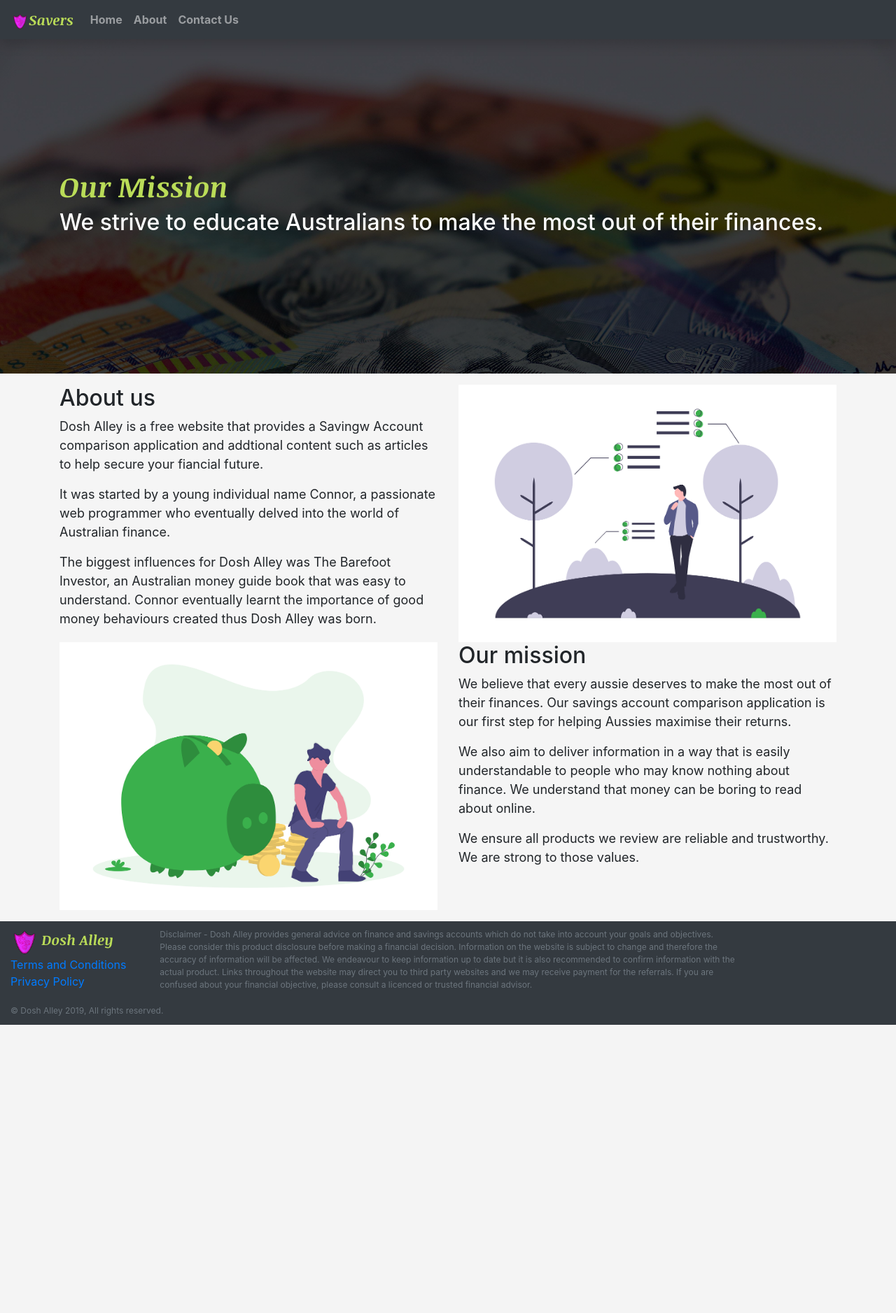
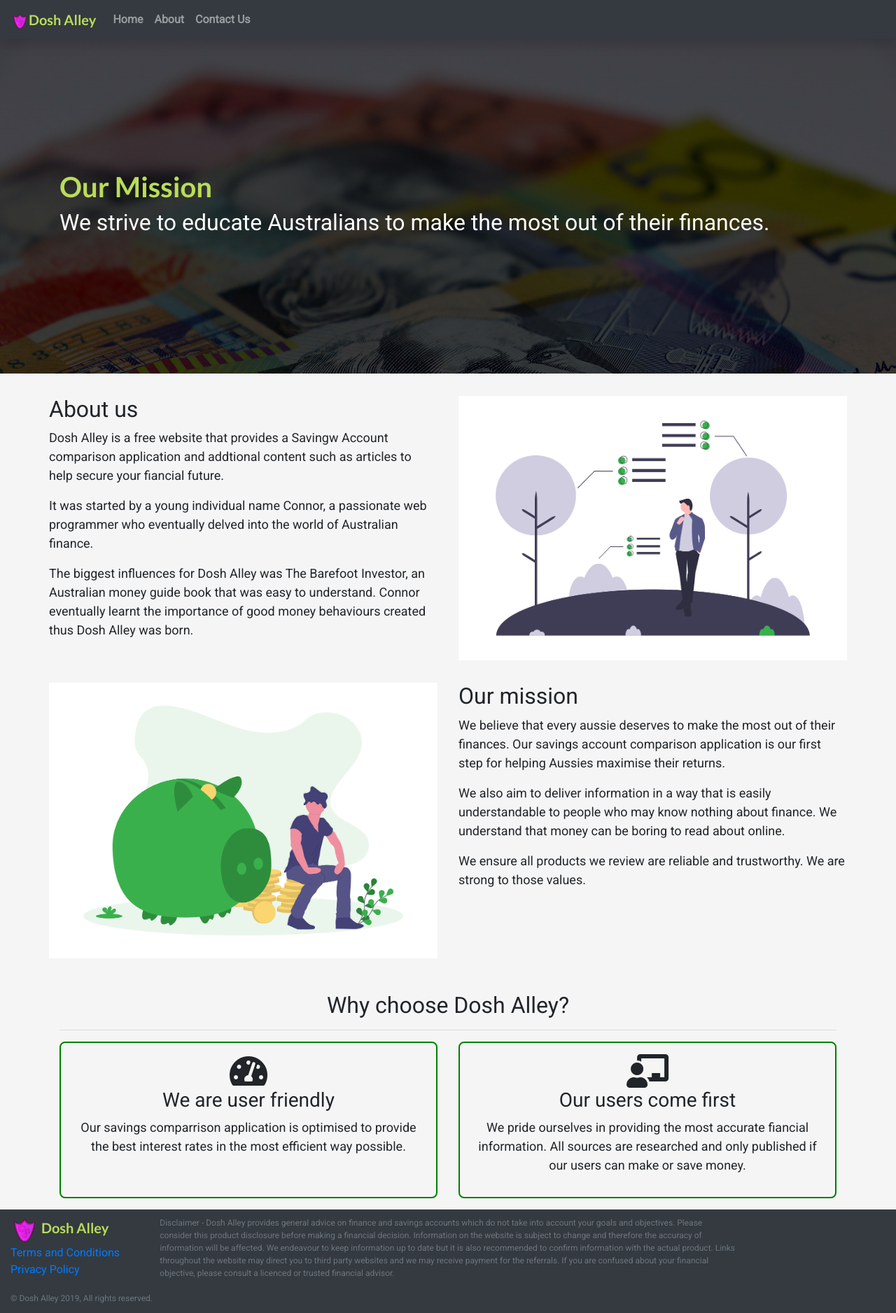
Before and after one commit to conjamver/savers, a PHP site: page /about.php in a window 1280 px wide. Shown: the whole page at 70% size. Before the commit the page ends 1465 px from the top, so only its background shows below. Run offline with PHP 8.4, Linux system fonts and the light colour scheme; some libraries are stand-ins or nearby versions.

Commit message:
About me page and font update

```diff
--- a/about.php
+++ b/about.php
@@ -21,7 +21,7 @@
 
     <div id="main">
         <!--Welcome Banner -->
-        <section id="abt-banner">
+        <section id="abt-banner" class="">
             <div class="container">
                 <div class = "row">
                     <div class="col-md-12">
@@ -33,8 +33,8 @@
         </section>
 
         <!--About Section --->
-        <section id="about">
-            <div class="container">
+        <section id="about" class="sectionBody">
+            <div class="container sectionBody">
                 <div class="row">
                     <div class="col-md-6">
                         <h2>
@@ -63,7 +63,7 @@
             </div>
 
             <!--Our Mission Section --->
-            <div class="container">
+            <div class="container sectionBody">
                 <div class="row">
 
                     <div class ="col-md-6">
@@ -81,6 +81,41 @@
             </div>
         </section>
 
+        <!--Benefits--->
+        <section class="sectionBody">
+            <div class="container">
+                  <div class="row">
+
+                    <div class ="col-md-12 text-center">
+                        <h2>Why choose Dosh Alley?</h2>
+                        <hr>
+
+                    </div>
+                </div>
+            </div>
+
+            <div class="container">
+                  <div class="row">
+
+                    <div class ="col-md-6 text-center">
+                        <div class="benefitCont">
+                        <i class="fas fa-tachometer-alt"></i>
+                        <h3>We are user friendly</h3>
+                        <p>Our savings comparrison application is optimised to provide the best interest rates in the most efficient way possible.   </p>
+                        </div>
+                    </div>
+                      <div class ="col-md-6 text-center">
+                          <div class="benefitCont">
+                        <i class="fas fa-chalkboard-teacher"></i>
+                        <h3>Our users come first</h3>
+                          <p>We pride ourselves in providing the most accurate fiancial information. All sources are researched and only published if our users can make or save money.</p>
+                        </div>
+
+                    </div>
+                </div>
+            </div>
+
+        </section>
 
 
 
--- a/css/main.css
+++ b/css/main.css
@@ -1,5 +1,8 @@
 html, body {
-  height: 100%; }
+  height: 100%;
+  font-family: "Roboto", sans-serif; }
+  html h1, body h1 {
+    font-family: "Lato", sans-serif; }
 
 body {
   padding-top: 54px; }
@@ -38,7 +41,7 @@
   display: flex;
   align-items: center; }
   #home-banner h1 {
-    font-family: "Noticia Text", serif;
+    font-family: "Lato", sans-serif;
     color: #badc58; }
   #home-banner h3 {
     color: #6ab04c; }
@@ -217,7 +220,6 @@
   background-color: #f39c12; }
 
 #about {
-  padding: 16px 0;
   min-height: 100%;
   font-size: 18px; }
 
@@ -225,6 +227,25 @@
   border: 2px solid #6ab04c;
   border-radius: 8px;
   padding: 16px; }
+
+.sectionBody {
+  padding: 16px 0; }
+
+.contPad {
+  padding: 16px 0; }
+
+#saverTiers {
+  font-size: 18px; }
+
+.benefitCont {
+  border: solid 2px green;
+  border-radius: 8px;
+  min-height: 100%;
+  padding: 16px; }
+  .benefitCont i {
+    font-size: 48px; }
+  .benefitCont p {
+    font-size: 18px; }
 
 #abt-banner {
   background-size: 100% 100vh;
@@ -237,7 +258,7 @@
   display: flex;
   align-items: center; }
   #abt-banner h1 {
-    font-family: "Noticia Text", serif;
+    font-family: "Lato", sans-serif;
     color: #badc58; }
   #abt-banner img {
     max-height: 200px; }
@@ -248,7 +269,7 @@
   max-height: 25px; }
 
 #nav-logo {
-  font-family: "Noticia Text", serif;
+  font-family: "Lato", sans-serif;
   color: #badc58; }
 
 footer {
@@ -256,7 +277,7 @@
   background: #343a40;
   padding: 10px 0px; }
   footer h5 {
-    font-family: "Noticia Text", serif;
+    font-family: "Lato", sans-serif;
     color: #badc58;
     display: inline-block; }
   footer img {
--- a/includes/header.php
+++ b/includes/header.php
@@ -20,6 +20,8 @@
 
     <!-- Google Fonts-->
     <link href="https://fonts.googleapis.com/css?family=Noticia+Text:700i" rel="stylesheet">
+    <link href="https://fonts.googleapis.com/css?family=Roboto&display=swap" rel="stylesheet">
+    <link href="https://fonts.googleapis.com/css?family=Lato:700&display=swap" rel="stylesheet">
 
 <!-- Font Awesome-->
 <link rel="stylesheet" href="https://use.fontawesome.com/releases/v5.8.1/css/all.css" integrity="sha384-50oBUHEmvpQ+1lW4y57PTFmhCaXp0ML5d60M1M7uH2+nqUivzIebhndOJK28anvf" crossorigin="anonymous">
--- a/includes/nav.php
+++ b/includes/nav.php
@@ -1,6 +1,6 @@
 <nav class="navbar navbar-expand-md bg-dark navbar-dark shadow fixed-top">
   <!-- Brand -->
-  <a id="nav-logo" class="navbar-brand" href="index.php"> <img class="img-fluid" src="img/logo.png">Savers
+  <a id="nav-logo" class="navbar-brand" href="index.php"> <img class="img-fluid" src="img/logo.png">Dosh Alley
     </a>
 
   <!-- Toggler/collapsibe Button -->
```
Also changed, not shown: index.php (+9 -22 lines), scss/style.scss (+38 -2 lines), 1 other file.
